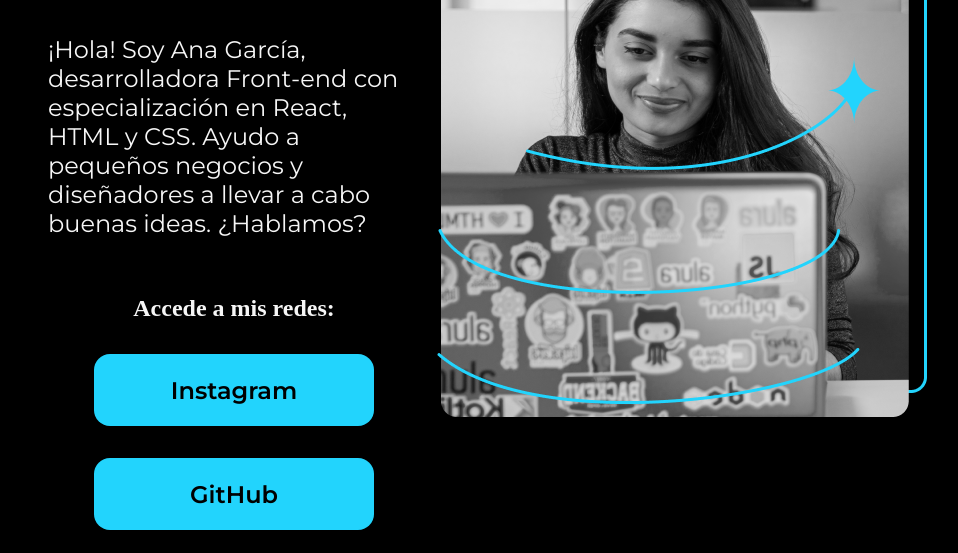
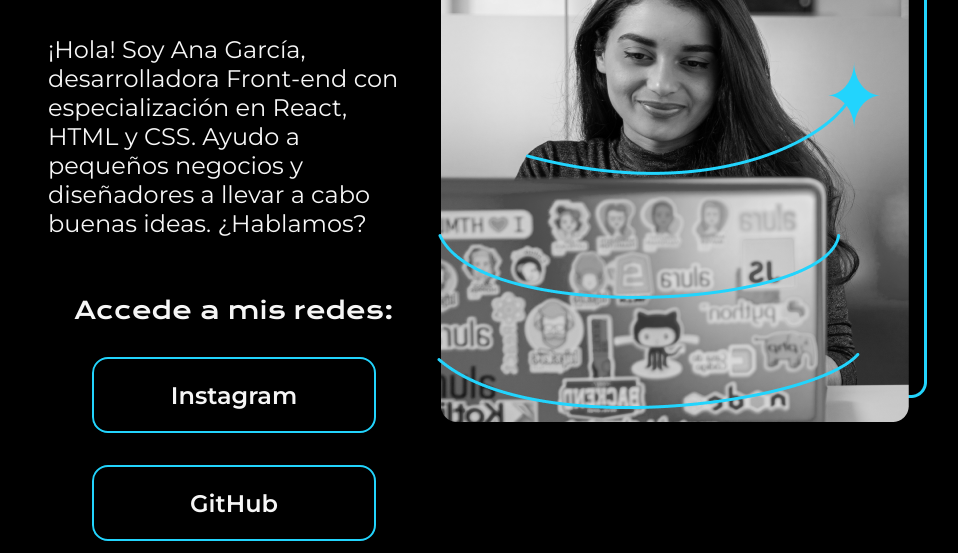
Before and after one commit to ilseviviaguilar/Portafolio, a plain HTML site: page index.html in a window 1280 px wide. Shown: the part 375-928 px from the top of the page, without its empty margins (161-1119 px from the left). Drawn offline with nearby package versions, Linux system fonts and the light colour scheme.

Commit message:
changing colours changing colours

```diff
--- a/style.css
+++ b/style.css
@@ -55,9 +55,14 @@ p {
     gap: 32px;
  }
 
+ .presentacion_enlaces_subtitle{
+   font-family: "Krona One", sans-serif;
+   font-size: 24px;
+   font-weight: 400;
+
+ }
  .presentacion_enlaces_link{
     width: 280px;
-    background-color: #22D4FD;
     text-align: center;
     padding: 21.5px 0;
     border-radius: 16px;
@@ -65,5 +70,6 @@ p {
     font-size: 24px;
     font-weight: 600;
     text-decoration: none;
-    color: #000000;
+    color: #F6F6F6;
+    border: 2px solid #22D4FD;
  }
```
